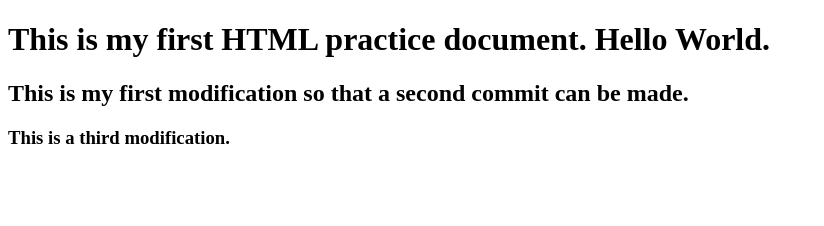
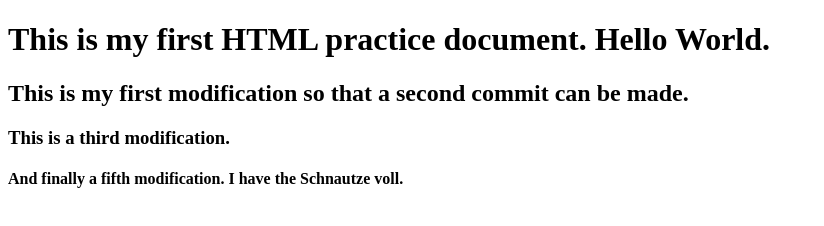
Before and after one commit to annaluciehoge/Test-Repo, a plain HTML site: page HTML Project/index.html in a window 1280 px wide. Shown: the whole page, without its empty margins (0-824 px from the left). Drawn offline with Linux system fonts and the light colour scheme.

Commit message:
fifth commit

```diff
--- a/HTML Project/index.html
+++ b/HTML Project/index.html
@@ -10,5 +10,6 @@
     <h1> This is my first HTML practice document. Hello World. </h1>
     <h2> This is my first modification so that a second commit can be made. </h2>
     <h3> This is a third modification. </h3>
+    <h4> And finally a fifth modification. I have the Schnautze voll. </h4>
 </body>
 </html>
```
